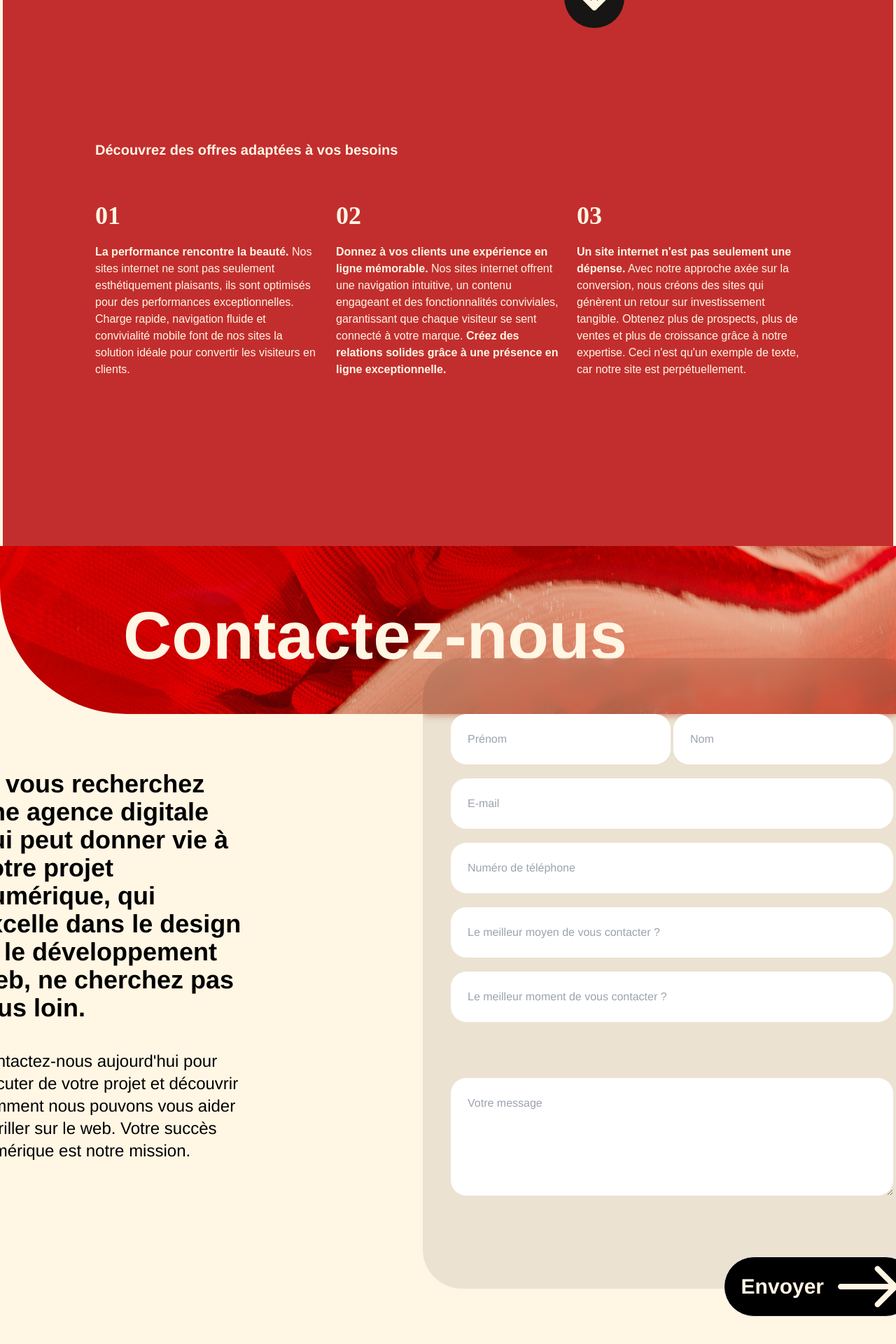
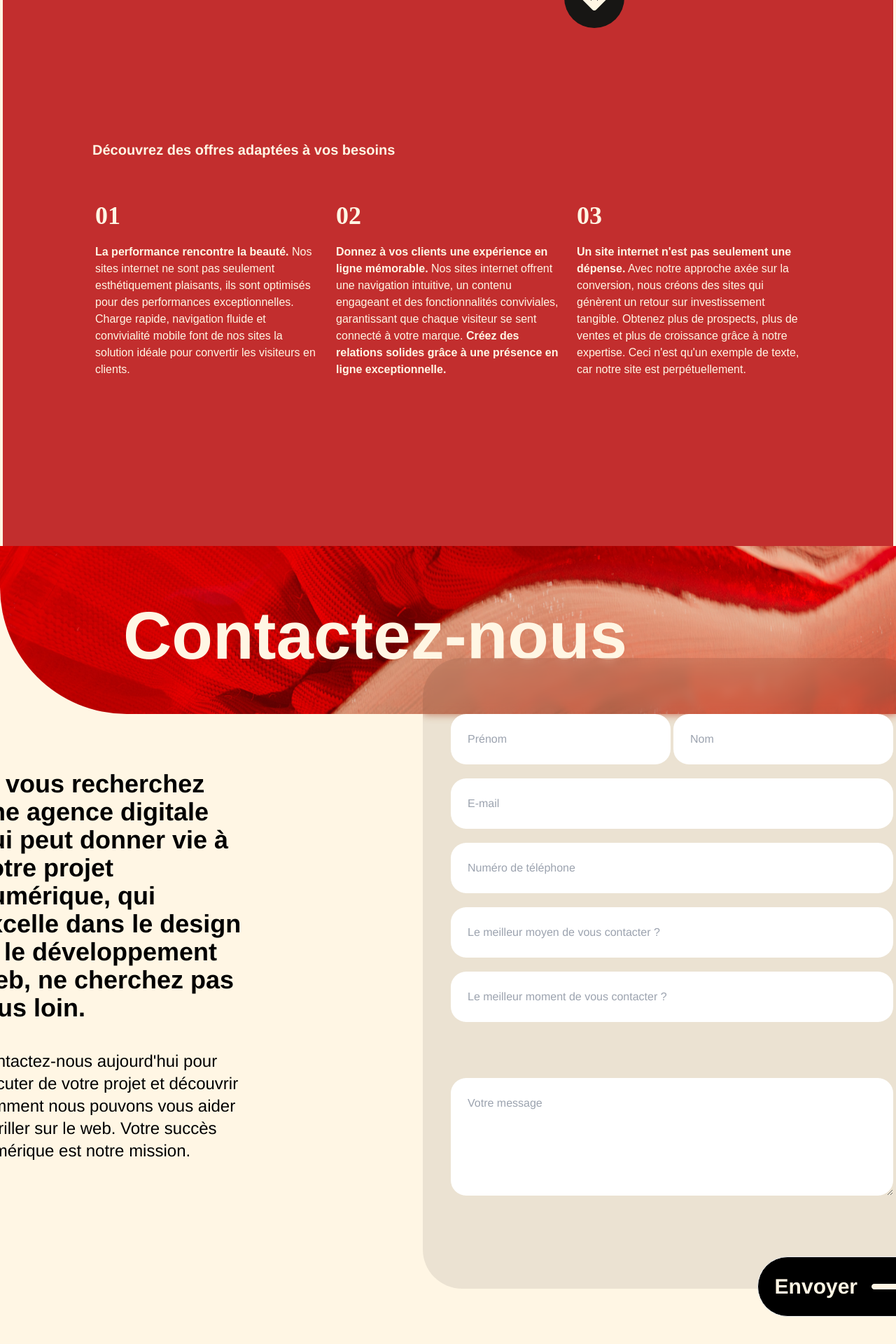
Before and after one commit to franzhopp/v3q, a React (Vite) app: page / in a window 1280 px wide. Shown: the part 1725-3645 px from the top of the page at 70% size. Built offline with nearby package versions, Linux system fonts and the light colour scheme; a web font is replaced by a local one.

Commit message:
[ADD] button-send

```diff
--- a/src/Components/Section/section-duplicate.jsx
+++ b/src/Components/Section/section-duplicate.jsx
@@ -5,7 +5,7 @@ const SectionDuplicate = () => {
         <div className="border-beige">
           <section className="max-w-6xl mx-auto py-60 px-4 sm:px-6 lg:px-8">
             <h3
-              className="text-left ml-10 font-extrabold text-xl text-FFF6E4"
+              className="text-left ml-9 font-extrabold text-xl text-FFF6E4"
               data-aos="fade-right"
             >
               Découvrez des offres adaptées à vos besoins
--- a/src/Components/UI/Button/button-send.jsx
+++ b/src/Components/UI/Button/button-send.jsx
@@ -3,7 +3,7 @@ import { NavLink } from "react-router-dom";
 const ButtonSend = () => {
   return (
     <>
-      <div className="flex justify-center sm:justify-end px-48 relative top-20 left-0 sm:left-56">
+      <div className="flex justify-center sm:justify-end px-36 relative top-20 left-0 sm:left-56">
         <NavLink
           to="/"
           href="about"
```
